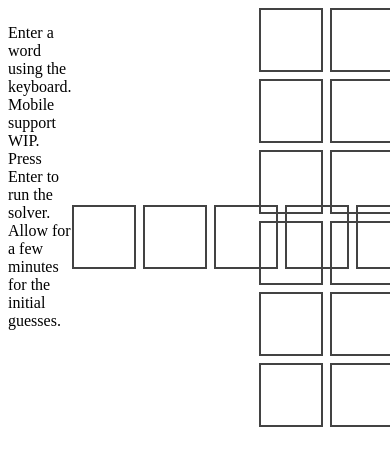
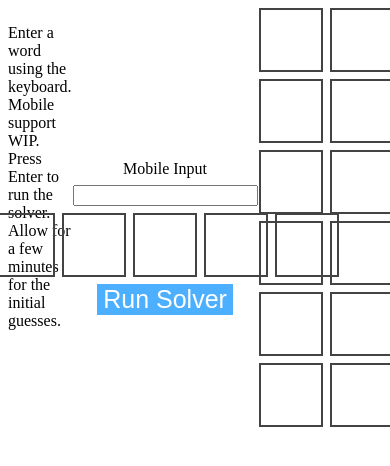
Before and after one commit to JamesG9802/Wordle-Information-Gain, a PHP site: page /index.html in a window 390 px wide; the page is wider, and only the part inside the window is pictured. Shown: the top 466 px of that part. Run offline with PHP 8.4, Linux system fonts and the light colour scheme.

Commit message:
Fixed solver bug. Added WIP Mobile support.

```diff
--- a/index.html
+++ b/index.html
@@ -7,8 +7,10 @@
         <div class="Desc">
             <p>Enter a word using the keyboard. Mobile support WIP. Press Enter to run the solver. Allow for a few minutes for the initial guesses.</p>
         </div>
-        <div class="Wordle-Board">
+        <div style="align-items: center;" class="Wordle-Board">
             <p id="Error-Display"></p>
+            <label for="Mobile-Input">Mobile Input</label>
+            <input id="Mobile-Input" class="Mobile-Input" name="Mobile-Input" type="text">
             <div class="Wordle-Row"><div class="Wordle-Letter-Container">
                         <p class="Wordle-Letter-Input"></p>
                     </div><div class="Wordle-Letter-Container">
@@ -19,7 +21,8 @@
                         <p class="Wordle-Letter-Input"></p>
                     </div><div class="Wordle-Letter-Container">
                         <p class="Wordle-Letter-Input"></p>
-                </div></div>            </div>
+                    </div></div>                <button class="Button" onclick="Submit()">Run Solver</button>
+        </div>
         <div class="Wordle-Board">
         <div class="Wordle-Row"><div class="Wordle-Letter-Container">
                         <p class="Wordle-Letter-Output">
--- a/index.php
+++ b/index.php
@@ -9,8 +9,10 @@
             <div class="Desc">
                 <p>Enter a word using the keyboard. Mobile support WIP. Press Enter to run the solver. Allow for a few minutes for the initial guesses.</p>
             </div>
-            <div class="Wordle-Board">
+            <div style="align-items: center;"class="Wordle-Board">
                 <p id="Error-Display"></p>
+                <label for="Mobile-Input">Mobile Input</label>
+                <input id="Mobile-Input" class="Mobile-Input" name="Mobile-Input" type="text"/>
                 <?php
                     //  Wordle board
                     echo '<div class="Wordle-Row">';
@@ -25,6 +27,7 @@
                     }
                     echo '</div>';
                 ?>
+                <button class="Button" onclick="Submit()">Run Solver</button>
             </div>
             <div class="Wordle-Board">
             <?php
--- a/script.js
+++ b/script.js
@@ -14,6 +14,8 @@ var guessWord;
 var guessRestrictions = {0:["[a-z]", ""], 1:["[a-z]", ""], 2:["[a-z]", ""], 3:["[a-z]", ""], 4:["[a-z]",""]};
 
 var found = false;
+
+var isSolving = false;
 
 window.onload = function() {    //  Initializer
     //  Load Letter Display
@@ -88,6 +90,18 @@ function WriteOutputInformation(value)  {
     var list = document.getElementsByClassName("Wordle-Letter-Information");
     list[outputLetterRow].innerHTML = with2Decimals;
 }
+function MobileWriteWord()
+{
+    var text = document.getElementById("Mobile-Input").innerHTML;
+    for(var i = 0; i < 5; i++)
+    {
+        DeleteLetter();
+    }
+    for(var i = 0; i < text.length; i++)
+    {
+        WriteLetter(text[i]);
+    }
+}
 function Submit(){
     if(letterPos == 5)
     {
@@ -96,6 +110,7 @@ function Submit(){
             guessWord += letters[i].innerHTML.toLowerCase();
         if(wordList.indexOf(guessWord) >= 0)
         {
+            isSolving = true;
             FindBestWord();
         }
         else
@@ -136,7 +151,7 @@ function FindBestWord() {
         }
         wordScore[wordList[i]] = expectedValue;
     }
-    var highest = 0;
+    var highest = -1;
     var word = "";
     for(const [key, value] of Object.entries(wordScore))
     {
@@ -193,9 +208,9 @@ function FindBestWord() {
                 {
                     if(outcomeString[spot] == "2" && outcomeString[spot] == word[grayLetter])   // green letter match
                         continue;
-                    guessRestrictions[grayLetter][1] += word[grayLetter];
+                    guessRestrictions[spot][1] += word[grayLetter];
                 }
-                    // proof by cases:
+                    // by cases:
                     // gray letter is unique in word
                     //      add letter to all spot's restrictions
                     // gray letter matches green letter
@@ -267,7 +282,9 @@ function GenerateOutcomeString(originalWord, actualWord)  {
     //  Yellow Pass
     for(var i = 0; i < actualWord.length; i++)
     {
-        //  Checking if the word is in the word but in the wrong spot\
+        if(outcomeString[i] == "2") // green > yellow so continue
+            continue;
+        //  Checking if the word is in the word but in the wrong spot
         for(var j = 0; j < actualWord.length; j++)
         {
             if(j == i)
@@ -296,9 +313,9 @@ document.addEventListener('keydown', (event) => {
     //  https://stackoverflow.com/questions/2257070/detect-numbers-or-letters-with-jquery-javascript
     const input = event.key.toUpperCase();
     console.log(input);
-    if(/^[a-zA-Z ]$/.test(input))
+    if(!isSolving && /^[a-zA-Z ]$/.test(input))
         WriteLetter(input);
-    else if(input == "BACKSPACE")
+    else if(!isSolving && input == "BACKSPACE")
         DeleteLetter();
     else if(input == "ENTER")
         Submit();
--- a/styles.css
+++ b/styles.css
@@ -50,3 +50,35 @@
 .Green {
     background-color: rgb(106, 170, 100);
 }
+.Button {
+    /*  Sebastian Lague's Design - https://seblague.github.io/ideagenerator/
+    */
+    background-color: #4CAFFF;
+	text-align: center;
+	font-size: 25px;
+	color: white;
+
+	outline-style:none;
+	border:none;
+	cursor:pointer;
+
+	/* Disable text selection: https://stackoverflow.com/questions/826782/how-to-disable-text-selection-highlighting */
+	-webkit-touch-callout: none; /* iOS Safari */
+	-webkit-user-select: none; /* Safari */
+	-moz-user-select: none; /* Old versions of Firefox */
+	-ms-user-select: none; /* Internet Explorer/Edge */
+	user-select: none; /* Chrome, Opera and Firefox */
+
+	/*
+	Prevent double-tapping on button from zooming page on mobile
+	https://developer.mozilla.org/en-US/docs/Web/CSS/touch-action
+	*/
+	touch-action: manipulation;
+
+}
+.button:hover {
+    background-color: #5dc2f5;
+  }
+  .button:active {
+    background-color: #5591ff;
+  }
```
Lines whose indentation alone changed are shown as unchanged.
